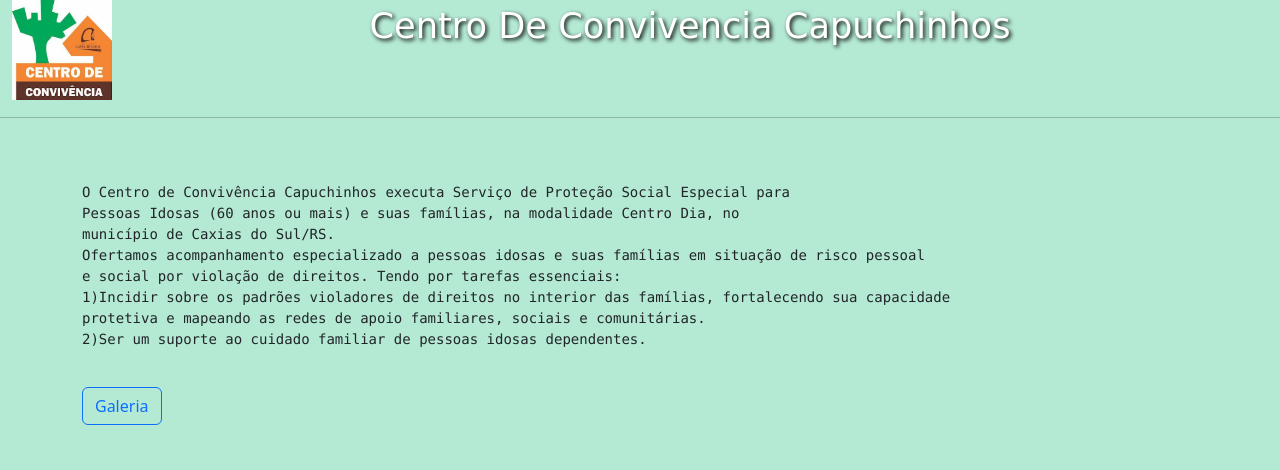
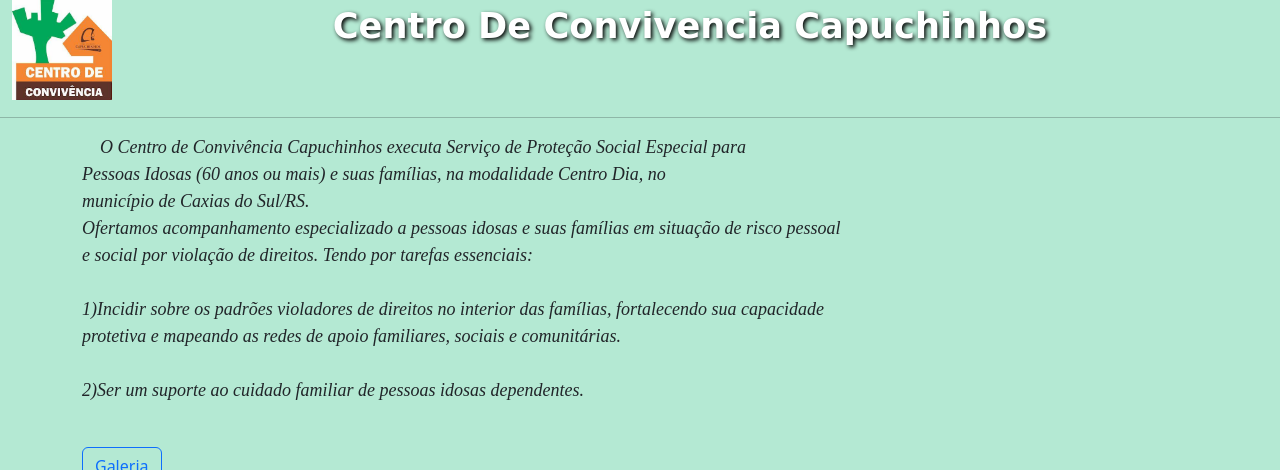
Before and after one commit to MuriloCunha2004/Capuchinhos, a Django app: page / in a window 1280 px wide. Shown: the top 470 px of the page. Run offline with Django 3.2, Linux system fonts and the light colour scheme.

Commit message:
dia do sucesso

```diff
--- a/projetointegrado/nomedaapp/models.py
+++ b/projetointegrado/nomedaapp/models.py
@@ -43,4 +43,5 @@ class funcionários(models.Model):
 
 class galeria (models.Model):
     descricao=models.CharField(max_length=225)
+    data = models.DateField(null=True, blank=True)
     img= models.ImageField(upload_to=settings.MEDIA_ROOT)
--- a/projetointegrado/projetointegrado/urls.py
+++ b/projetointegrado/projetointegrado/urls.py
@@ -30,6 +30,8 @@ from nomedaapp.views import GaleriaListView
 from projetointegrado import settings
 
 from django.contrib.staticfiles.urls import static
+from django.conf.urls.static import static  # new
+
 
 
 urlpatterns = [
@@ -48,7 +50,7 @@ urlpatterns = [
     path('admin/', admin.site.urls),
 
 
-]
+] + static(settings.MEDIA_URL, document_root=settings.MEDIA_ROOT)
 
 
 
--- a/projetointegrado/static/css/styles_Inicial.css
+++ b/projetointegrado/static/css/styles_Inicial.css
@@ -1,12 +1,26 @@
 body{
     background-color: rgb(180, 233, 211);
 }
+.sobre{
+    display: inline-block;
+    width: 850px;
+    height: 400px;
+}
+.map{
+
+    display: inline-block;
+
+    width: 400px;
+    height: 250px;
+
+}
 .cabeçalho{
-    color: rgb(255, 255, 255);
+    color: rgb(223, 209, 209);
     font-size: 220%;
     text-align: center;
     text-shadow: 2px 2px 4px #000000;
     font-family: 'Cherry Swash', cursive;
+    font-weight: bold;
 }
 .info{
     text-align:  center;
@@ -20,9 +34,20 @@ h4{
 }
 .contato{
     Font-family: Roboto, sans-serif;
+    font-size: 18px;
 }
 p{
     font-family: Roboto, sans-serif;
     font-size: 15px;
     font-style: bold;
 }
+.texto{
+    font-family: 'Times New Roman', Times, serif;
+    font-size: 18px;
+    font-weight: 500;
+}
+.img_galeria{
+    width: 350px;
+    height: 350px;
+
+}
--- a/projetointegrado/static/css/styles_menu.css
+++ b/projetointegrado/static/css/styles_menu.css
@@ -31,7 +31,7 @@ nav {
     margin: 40px 0 40px;
     text-align: center;
     font-size: 50px;
-    color: #ecf0f1;
+    color: #ffffff;
     text-shadow: 2px 2px 4px #000000;
 
   }
--- a/projetointegrado/templates/Galeria.html
+++ b/projetointegrado/templates/Galeria.html
@@ -6,8 +6,10 @@
 
     {% block content%}
         {% for item in object_list %}
-            <p>{{item.descricao}}</p>
-            <img src={{item.img.url}}>{{item.img}}
+            <b><p>{{item.descricao}}:</p></b>
+            <img class="img_galeria" align="center" src={{item.img.url}} />
+            <br></br>
+            <b><p>{{item.data}}</p></b>
             <hr>
         {%endfor%}
     <div class="text-right">
--- a/projetointegrado/templates/Inicial.html
+++ b/projetointegrado/templates/Inicial.html
@@ -42,22 +42,24 @@
 
 
 
-    <div class="container">
-    <div ><a href="https://th.bing.com/th/id/OIP.saqJ_8GkTUpVikHmiVunWAAAAA?pid=ImgDet&rs=1"></a></div>
+  <div class="container">
+  <div ><a href="https://th.bing.com/th/id/OIP.saqJ_8GkTUpVikHmiVunWAAAAA?pid=ImgDet&rs=1"></a></div>
 
-    <br></br>
+
 
     {% block info %}
-  <div class ="sobre">
-    <pre>
-O Centro de Convivência Capuchinhos executa Serviço de Proteção Social Especial para
+  <div  class ="sobre">
+    <pre  class="texto" >
+    <em>O Centro de Convivência Capuchinhos executa Serviço de Proteção Social Especial para
 Pessoas Idosas (60 anos ou mais) e suas famílias, na modalidade Centro Dia, no
 município de Caxias do Sul/RS.
 Ofertamos acompanhamento especializado a pessoas idosas e suas famílias em situação de risco pessoal
 e social por violação de direitos. Tendo por tarefas essenciais:
+
 1)Incidir sobre os padrões violadores de direitos no interior das famílias, fortalecendo sua capacidade
 protetiva e mapeando as redes de apoio familiares, sociais e comunitárias.
-2)Ser um suporte ao cuidado familiar de pessoas idosas dependentes.
+
+2)Ser um suporte ao cuidado familiar de pessoas idosas dependentes.</em>
     </pre>
 
     <div class="text-right">
@@ -65,15 +67,21 @@ protetiva e mapeando as redes de apoio familiares, sociais e comunitárias.
     </div>
     <br></br>
   </div>
-  <iframe src="https://www.google.com/maps/embed?pb=!1m18!1m12!1m3!1d6965.257292738536!2d-51.21275828775076!3d-29.205058121065058!2m3!1f0!2f0!3f0!3m2!1i1024!2i768!4f13.1!3m3!1m2!1s0x951ea3431562cb41%3A0xb3defcc9e5bf1819!2sCentro%20de%20Conviv%C3%AAncia%20Capuchinhos!5e0!3m2!1spt-BR!2sbr!4v1666034467621!5m2!1spt-BR!2sbr" width="400" height="250" style="border:0;" allowfullscreen="" loading="lazy" referrerpolicy="no-referrer-when-downgrade"  ></iframe>
+
+  <div class="map">
+  <iframe src="https://www.google.com/maps/embed?pb=!1m18!1m12!1m3!1d6965.257292738536!2d-51.21275828775076!3d-29.205058121065058!2m3!1f0!2f0!3f0!3m2!1i1024!2i768!4f13.1!3m3!1m2!1s0x951ea3431562cb41%3A0xb3defcc9e5bf1819!2sCentro%20de%20Conviv%C3%AAncia%20Capuchinhos!5e0!3m2!1spt-BR!2sbr!4v1666034467621!5m2!1spt-BR!2sbr" width="440" height="410" style="border:0;" allowfullscreen="" loading="lazy" referrerpolicy="no-referrer-when-downgrade"  ></iframe>
+  </div>
   <nav class="contato">
+    <hr color="black"></hr>
     <a href="https://www.facebook.com/cccapuchinhos1/" target="_blank">Facebook</a>
-      <p>WhatsApp: Franciane, (54) 99942-6712</p>
+    <b><p>WhatsApp: Franciane, (54) 99942-6712</p></b>
+    <hr color="black"></hr>
   </nav>
 {% endblock info %}
 
 
 {% block content %}
+
 {% endblock content %}
 
 
--- a/projetointegrado/templates/registration/login.html
+++ b/projetointegrado/templates/registration/login.html
@@ -8,7 +8,7 @@
 
 {% block content %}
   {% if form.errors %}
-    <p>Your username and password didn't match. Please try again.</p>
+
   {% endif %}
 
   {% if next %}
@@ -32,7 +32,7 @@
   </form>
 
   {# Assumes you setup the password_reset view in your URLconf #}
-  <p><a href="{% url 'password_reset' %}">Lost password?</a></p>
+  <p><a href="{% url 'password_reset' %}">Esqueceu sua senha?</a></p>
 
 
 {% endblock content%}
```
Also changed, not shown: projetointegrado/db.sqlite3, projetointegrado/media/OIP.jfif (added), projetointegrado/media/abelson.webp (added), projetointegrado/media/dia_do_terapeuta.jpg (added), projetointegrado/media/dia_do_terapeuta_cRiLVUw.jpg (added), projetointegrado/media/joinha.webp (added), projetointegrado/nomedaapp/migrations/0007_auto_20221031_1636.py (added).
